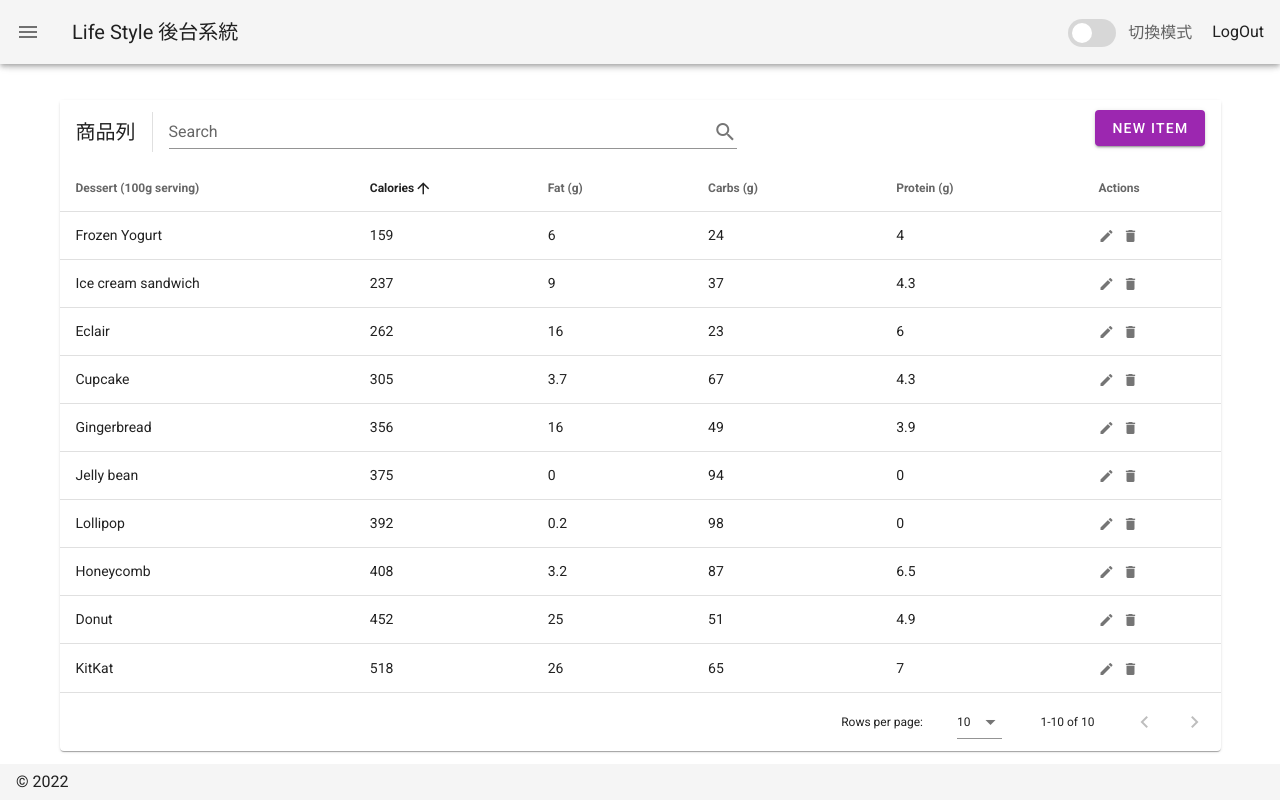
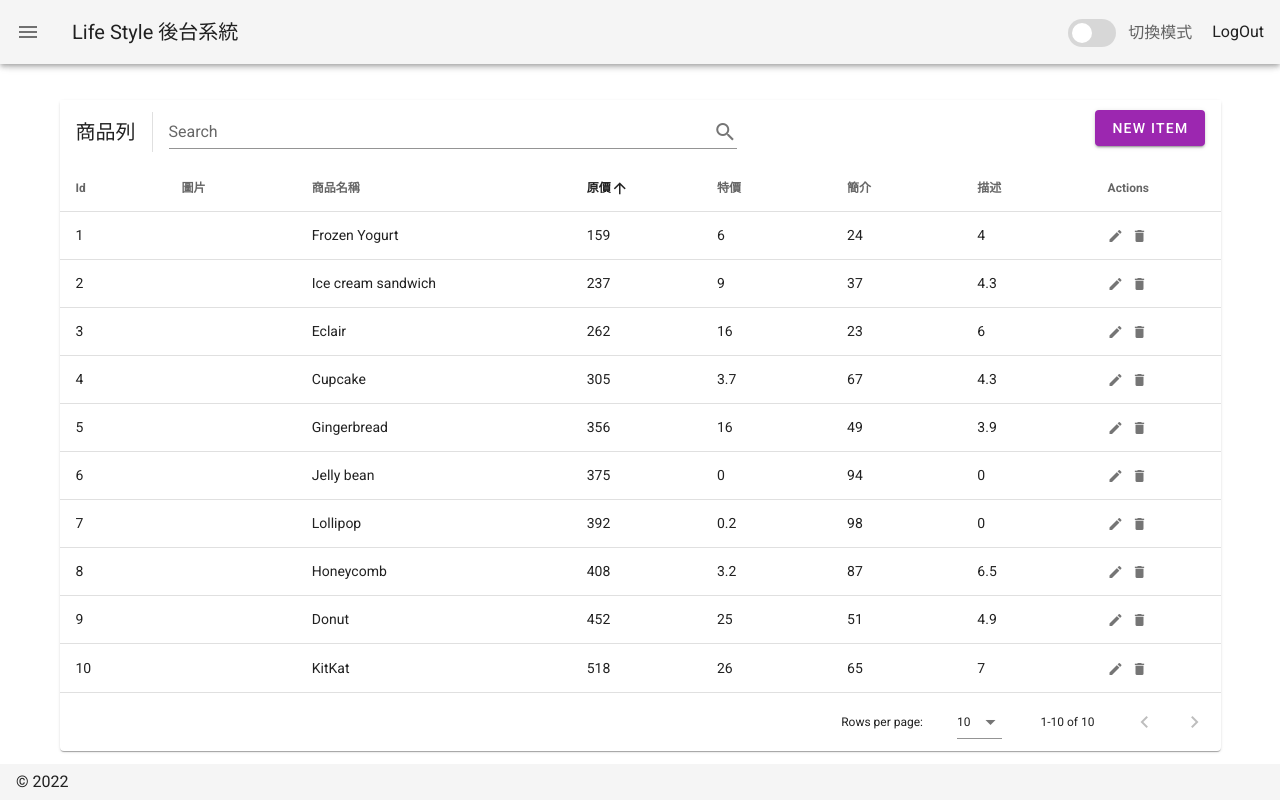
Before and after one commit to JiangShuuu/clothing-backstage, a Nuxt app: page /products in a window 1280 px wide. Built offline with nearby package versions, Linux system fonts and the light colour scheme.

Commit message:
upd table

```diff
--- a/pages/products.vue
+++ b/pages/products.vue
@@ -3,7 +3,7 @@
     :headers="headers"
     :items="desserts"
     :search="search"
-    sort-by="calories"
+    sort-by="og_price"
     class="elevation-1"
   >
     <template v-slot:top>
@@ -63,8 +63,8 @@
                     md="4"
                   >
                     <v-text-field
-                      v-model="editedItem.calories"
-                      label="Calories"
+                      v-model="editedItem.og_price"
+                      label="og_price"
                     ></v-text-field>
                   </v-col>
                   <v-col
@@ -73,8 +73,8 @@
                     md="4"
                   >
                     <v-text-field
-                      v-model="editedItem.fat"
-                      label="Fat (g)"
+                      v-model="editedItem.price"
+                      label="price (g)"
                     ></v-text-field>
                   </v-col>
                   <v-col
@@ -83,8 +83,8 @@
                     md="4"
                   >
                     <v-text-field
-                      v-model="editedItem.carbs"
-                      label="Carbs (g)"
+                      v-model="editedItem.short_intro"
+                      label="short_intro (g)"
                     ></v-text-field>
                   </v-col>
                   <v-col
@@ -93,8 +93,8 @@
                     md="4"
                   >
                     <v-text-field
-                      v-model="editedItem.protein"
-                      label="Protein (g)"
+                      v-model="editedItem.description"
+                      label="description (g)"
                     ></v-text-field>
                   </v-col>
                 </v-row>
@@ -167,33 +167,37 @@
       dialog: false,
       dialogDelete: false,
       headers: [
+        { text: 'Id', value: 'id' },
+        { text: '圖片', value: 'image' },
         {
-          text: 'Dessert (100g serving)',
+          text: '商品名稱',
           align: 'start',
           sortable: false,
           value: 'name',
         },
-        { text: 'Calories', value: 'calories' },
-        { text: 'Fat (g)', value: 'fat' },
-        { text: 'Carbs (g)', value: 'carbs' },
-        { text: 'Protein (g)', value: 'protein' },
+        { text: '原價', value: 'og_price' },
+        { text: '特價', value: 'price' },
+        { text: '簡介', value: 'short_intro' },
+        { text: '描述', value: 'description' },
         { text: 'Actions', value: 'actions', sortable: false },
       ],
       desserts: [],
       editedIndex: -1,
       editedItem: {
+        id: 0,
         name: '',
-        calories: 0,
-        fat: 0,
-        carbs: 0,
-        protein: 0,
+        og_price: 0,
+        price: 0,
+        short_intro: 0,
+        description: 0,
       },
       defaultItem: {
+        id: 0,
         name: '',
-        calories: 0,
-        fat: 0,
-        carbs: 0,
-        protein: 0,
+        og_price: 0,
+        price: 0,
+        short_intro: 0,
+        description: 0,
       },
     }),
 
@@ -220,74 +224,84 @@
       initialize () {
         this.desserts = [
           {
+            id: 1,
             name: 'Frozen Yogurt',
-            calories: 159,
-            fat: 6.0,
-            carbs: 24,
-            protein: 4.0,
+            og_price: 159,
+            price: 6.0,
+            short_intro: 24,
+            description: 4.0,
           },
           {
+            id: 2,
             name: 'Ice cream sandwich',
-            calories: 237,
-            fat: 9.0,
-            carbs: 37,
-            protein: 4.3,
+            og_price: 237,
+            price: 9.0,
+            short_intro: 37,
+            description: 4.3,
           },
           {
+            id: 3,
             name: 'Eclair',
-            calories: 262,
-            fat: 16.0,
-            carbs: 23,
-            protein: 6.0,
+            og_price: 262,
+            price: 16.0,
+            short_intro: 23,
+            description: 6.0,
           },
           {
+            id: 4,
             name: 'Cupcake',
-            calories: 305,
-            fat: 3.7,
-            carbs: 67,
-            protein: 4.3,
+            og_price: 305,
+            price: 3.7,
+            short_intro: 67,
+            description: 4.3,
           },
           {
+            id: 5,
             name: 'Gingerbread',
-            calories: 356,
-            fat: 16.0,
-            carbs: 49,
-            protein: 3.9,
+            og_price: 356,
+            price: 16.0,
+            short_intro: 49,
+            description: 3.9,
           },
           {
+            id: 6,
             name: 'Jelly bean',
-            calories: 375,
-            fat: 0.0,
-            carbs: 94,
-            protein: 0.0,
+            og_price: 375,
+            price: 0.0,
+            short_intro: 94,
+            description: 0.0,
           },
           {
+            id: 7,
             name: 'Lollipop',
-            calories: 392,
-            fat: 0.2,
-            carbs: 98,
-            protein: 0,
+            og_price: 392,
+            price: 0.2,
+            short_intro: 98,
+            description: 0,
           },
           {
+            id: 8,
             name: 'Honeycomb',
-            calories: 408,
-            fat: 3.2,
-            carbs: 87,
-            protein: 6.5,
+            og_price: 408,
+            price: 3.2,
+            short_intro: 87,
+            description: 6.5,
           },
           {
+            id: 9,
             name: 'Donut',
-            calories: 452,
-            fat: 25.0,
-            carbs: 51,
-            protein: 4.9,
+            og_price: 452,
+            price: 25.0,
+            short_intro: 51,
+            description: 4.9,
           },
           {
+            id: 10,
             name: 'KitKat',
-            calories: 518,
-            fat: 26.0,
-            carbs: 65,
-            protein: 7,
+            og_price: 518,
+            price: 26.0,
+            short_intro: 65,
+            description: 7,
           },
         ]
       },
```
